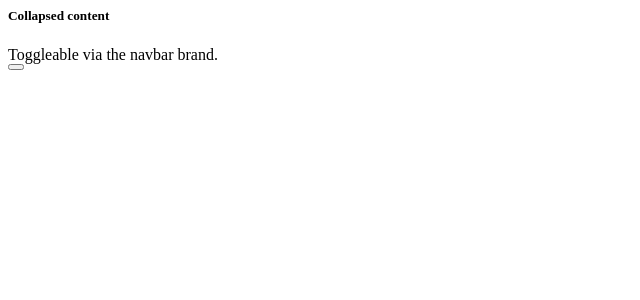
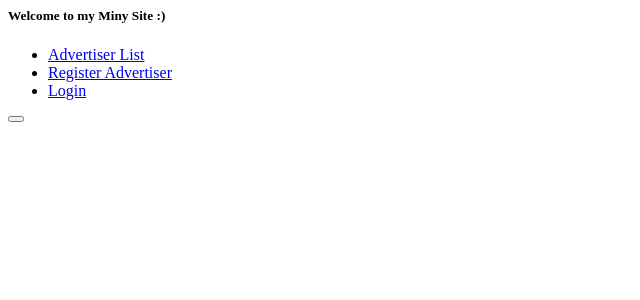
Before and after one commit to Alireza-G-Qre/Advertisement-REST, a Django app: page /Header/ in a window 1280 px wide. Shown: the top 300 px of the page, without its empty margins (0-640 px from the left). Run offline with Django 3.2, Linux system fonts and the light colour scheme.

Commit message:
login advertiser

```diff
--- a/advertiser_management/models.py
+++ b/advertiser_management/models.py
@@ -19,6 +19,7 @@
 
     class Meta:
         verbose_name = "Advertiser"
+        ordering = ['id']
 
 
 class Ad(BaseAdvertise):
--- a/advertiser_management/templates/AdvertiserList.html
+++ b/advertiser_management/templates/AdvertiserList.html
@@ -7,7 +7,7 @@
             <div class="card-body text-secondary">
                 <h5 class="card-title"> advertises :) </h5>
                 <div class="card-deck">
-                    {% for advertise in ones.get_ads | slice:'4' %}
+                    {% for advertise in ones.get_ads|slice:':4' %}
                         {% include 'Advertise_Component.html' with ad=advertise %}
                     {% endfor %}
                 </div>
--- a/advertiser_management/urls.py
+++ b/advertiser_management/urls.py
@@ -4,7 +4,9 @@
 app_name = 'advertise'
 
 urlpatterns = [
-    path('advertiserList', AdvertiserList.as_view(), name='advertiserList'),
-    path('advertiser/new', AdvertiserRegister.as_view(), name='advertiser_new'),
-    path('advertise/new', AdvertiseRegister.as_view(), name='advertise_new'),
+    path('advertiser/login', LoginAdvertiser.as_view(), name='login'),
+    path('advertiser/logout', LogoutAdvertiser.as_view(), name='logout'),
+    path('advertiserList', AdvertiserList.as_view(), name='list'),
+    path('advertiser/new', AdvertiserRegister.as_view(), name='register'),
+    path('advertise/new', AdvertiseRegister.as_view(), name='create_ad'),
 ]
--- a/templates/shared/_Header.html
+++ b/templates/shared/_Header.html
@@ -1,12 +1,34 @@
+{% url 'advertise:register' as register_url %}
+{% url 'advertise:login' as login_url %}
+{% url 'advertise:list' as list_url %}
+{% url 'advertise:logout' as logout_url %}
+{% url 'advertise:create_ad' as create_ad_url %}
+
+
 <div class="pos-f-t">
     <div class="collapse" id="navbarToggleExternalContent">
         <div class="bg-dark p-4">
-      <h5 class="text-white h4">Collapsed content</h5>
-      <span class="text-muted">Toggleable via the navbar brand.</span>
+            <h5 class="text-white h4">Welcome to my Miny Site :)</h5>
+            <div class="navbar-collapse">
+                <ul class="nav navbar-nav navbar-left">
+
+                    <li><a href="{{ list_url }}">Advertiser List</a></li>
+                    <li><a href="{{ register_url }}">Register Advertiser</a></li>
+
+                    {% if request.user.is_authenticated %}
+                        <li><a href="{{ create_ad_url }}">Create new Advertise</a></li>
+                        <li><a href="{{ logout_url }}">Log out</a></li>
+                    {% else %}
+                        <li><a href="{{ login_url }}">Login</a></li>
+                    {% endif %}
+                </ul>
+            </div>
         </div>
     </div>
     <nav class="navbar navbar-dark bg-dark">
-    <button class="navbar-toggler" type="button" data-toggle="collapse" data-target="#navbarToggleExternalContent" aria-controls="navbarToggleExternalContent" aria-expanded="false" aria-label="Toggle navigation">
+        <button class="navbar-toggler" type="button" data-toggle="collapse"
+                data-target="#navbarToggleExternalContent"
+                aria-controls="navbarToggleExternalContent" aria-expanded="false" aria-label="Toggle navigation">
             <span class="navbar-toggler-icon"></span>
         </button>
     </nav>
```
Also changed, not shown: advertiser_management/forms.py (+7 -4 lines), advertiser_management/templates/LoginAdvertiser.html (added, +41 -0 lines), advertiser_management/views.py (+25 -1 lines), db.sqlite3. Lines whose indentation alone changed are shown as unchanged.
